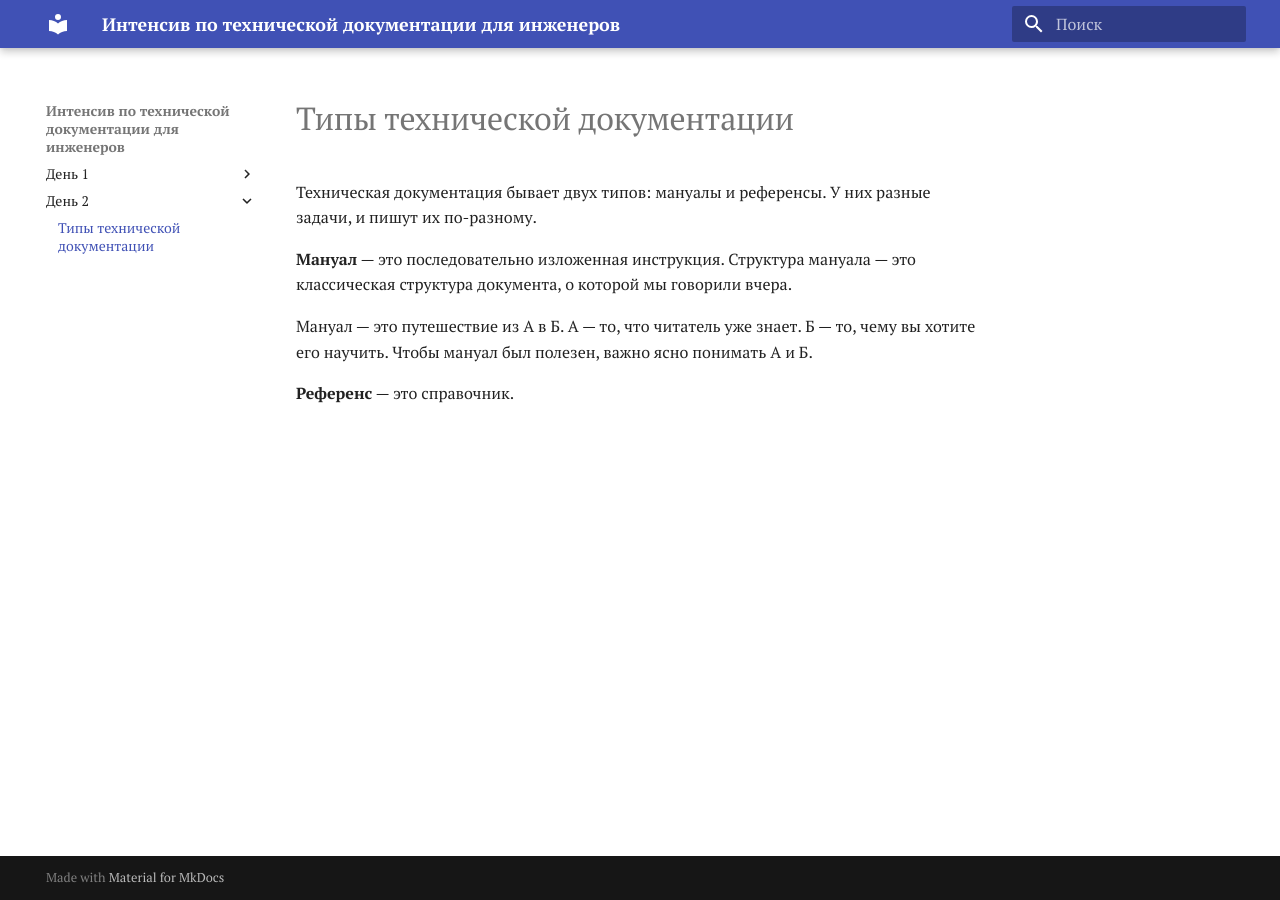
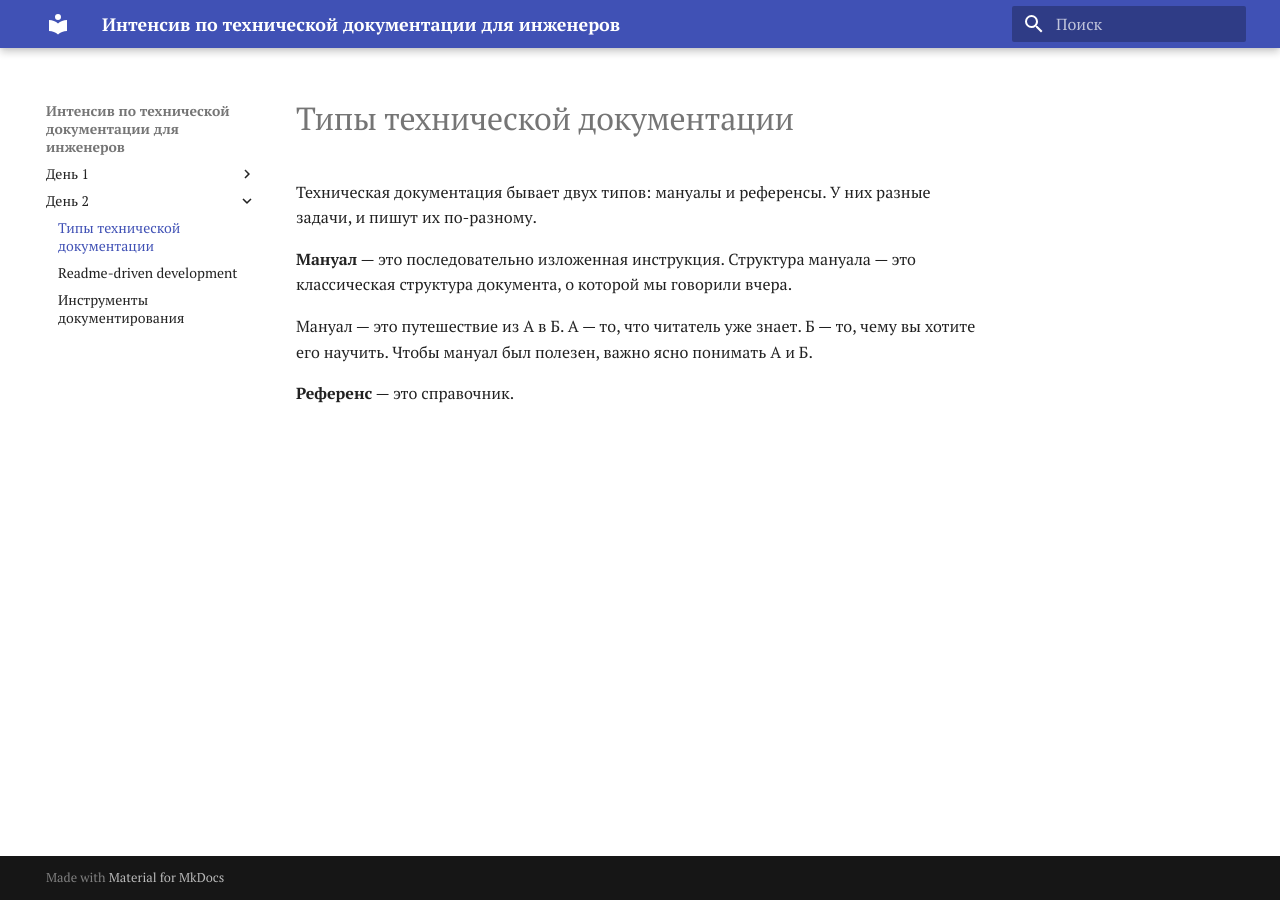
Before and after one commit to moigagoo/techdocs, an MkDocs documentation site: the page built from docs/day2/techdoc-kinds.md, in a window 1280 px wide. Built offline with MkDocs 1.6.1 and Material for MkDocs 9.7.7, drawn with Linux system fonts in a browser that asks for light colours; some web fonts are replaced.

Commit message:
Add titles for day 2 segments.

```diff
--- /dev/null
+++ b/docs/day2/readme.md
@@ -0,0 +1 @@
+# Readme-driven development
--- /dev/null
+++ b/docs/day2/tools.md
@@ -0,0 +1 @@
+# Инструменты документирования
--- a/mkdocs.yml
+++ b/mkdocs.yml
@@ -8,6 +8,8 @@ nav:
     - day1/document.md
   - День 2:
     - day2/techdoc-kinds.md
+    - day2/readme.md
+    - day2/tools.md
 
 theme:
   name: material
```
